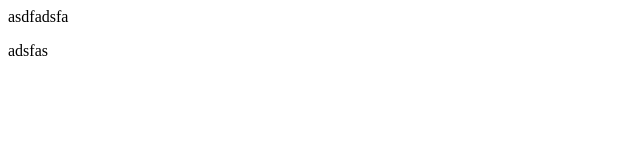
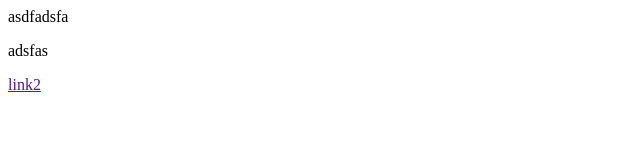
Before and after one commit to Sajinacv/git_remote_practices, a plain HTML site: page index.html in a window 1280 px wide. Shown: the full height of the page, 0-640 px from the left. Drawn offline with Linux system fonts and the light colour scheme.

Commit message:
link2 added

```diff
--- a/index.html
+++ b/index.html
@@ -4,3 +4,4 @@
 <p>asdfadsfa</p>
 <p>adsfas</p>
 <p><a href=""></a></a></p>
+<p><a href=""> link2</a></p>
```
